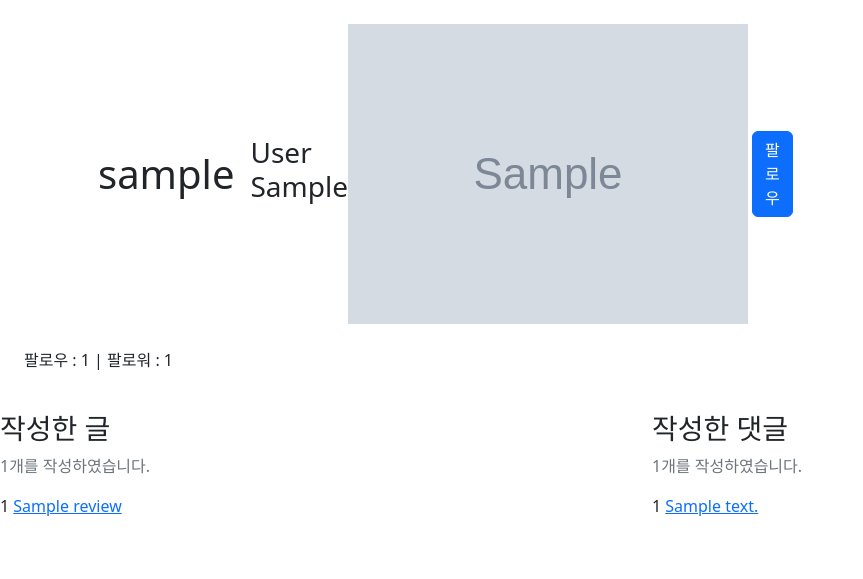
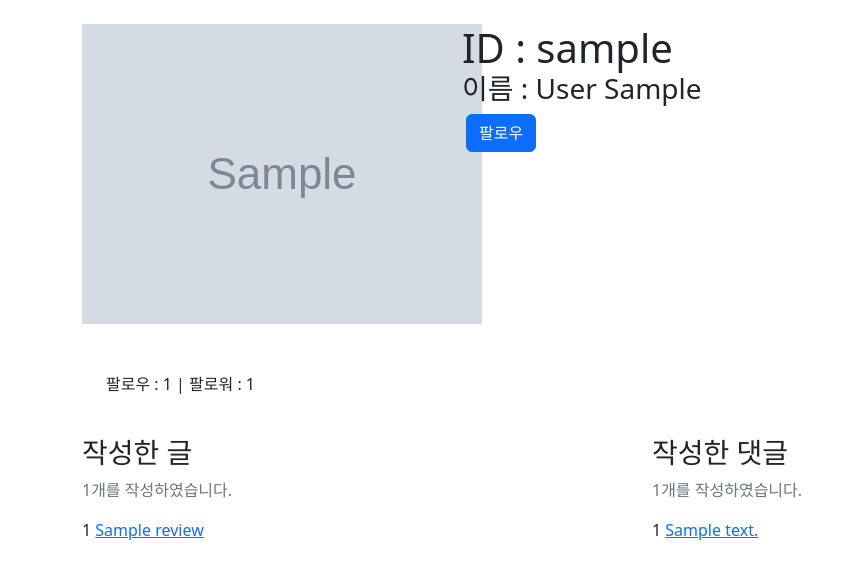
Before and after one commit to soohofather/Django_pair5, a Django app: page /accounts/1/ in a window 1280 px wide. Shown: the part 86-665 px from the top of the page, without its empty margins (0-863 px from the left). Run offline with Django 3.2, Linux system fonts and the light colour scheme; tables that the repository leaves empty hold one stand-in row (values such as "Sample post"); grey boxes marked "Sample" are stand-in pictures; some libraries are stand-ins or nearby versions.

Commit message:
회원상세정보페이지 정리

```diff
--- a/accounts/templates/accounts/detail.html
+++ b/accounts/templates/accounts/detail.html
@@ -3,12 +3,18 @@
 {% load django_bootstrap5 %}
 {% block body %}
 <div class="row my-4">
-  <div class="col-6 d-flex justify-content-start align-items-center">
-      <h1 class="m-0 mx-3">{{ user.username }}</h1>
-      <h3>{{ user.last_name }} {{ user.first_name }}</h3>
+  <div class="col-4">
       {% if user.image %}
       <img src="{{ user.image.url }}" alt="{{ user.image }}" width="400" height="300">
       {% endif %}
+  </div>
+  <div class="col-8">
+    <div class="row">
+      <h1 class="m-0 mr-3">ID : {{ user.username }}</h1>
+      <br>
+      <h3>이름 : {{ user.last_name }} {{ user.first_name }}</h3>
+    </div>
+    <div class="row">
       {% if request.user != user %}
       <p class="m-0 mx-1">
       <a class="btn btn-primary text-decoration-none" href="{% url 'accounts:follow' user.pk %}">
@@ -21,6 +27,11 @@
       </p>
       {% endif %}
     </div>
+  </div>
+</div>
+
+<div class="row">
+  <div class="col-6">
     {% if request.user == user %}
     <a class="btn btn-outline-dark text-decoration-none" href="{% url 'accounts:update' %}" role="button">프로필수정</a>
     <a class="btn btn-outline-dark text-decoration-none" href="{% url 'accounts:password_edit' %}" role="button">비밀번호변경</a>
--- a/index/templates/index/index.html
+++ b/index/templates/index/index.html
@@ -6,9 +6,9 @@
         <meta name="viewport" content="width=device-width, initial-scale=1, shrink-to-fit=no" />
         <meta name="description" content="" />
         <meta name="author" content="" />
-        <title>Stylish Portfolio - Start Bootstrap Template</title>
+        <title>MovieReview</title>
         <!-- Favicon-->
-        <link rel="icon" type="image/x-icon" href="assets/favicon.ico" />
+        <link rel="icon" href="{% static '/moviefavicon.ico' %}" type="image/x-icon">
         <!-- Font Awesome icons (free version)-->
         <script src="https://use.fontawesome.com/releases/v6.1.0/js/all.js" crossorigin="anonymous"></script>
         <!-- Simple line icons-->
--- a/static/templates/base.html
+++ b/static/templates/base.html
@@ -13,14 +13,12 @@
 <body>
   <nav class="navbar navbar-expand-sm bg-primary navbar-dark">
     <div class="container">
-
-      <a class="navbar-brand" href="{% url 'reviews:index' %}"><img
+      <a class="navbar-brand" href="{% url 'index:index' %}"><img
             class="img-fluid mx-1"
             style="height: 60px"
             src="{% static "/logo.png" %}"
             alt="logo"
           /></a>
-
       <button class="navbar-toggler" type="button" data-bs-toggle="collapse" data-bs-target="#navbarNav" aria-controls="navbarNav" aria-expanded="false" aria-label="Toggle navigation">
         <span class="navbar-toggler-icon"></span>
       </button>
```
Lines whose indentation alone changed are shown as unchanged.
